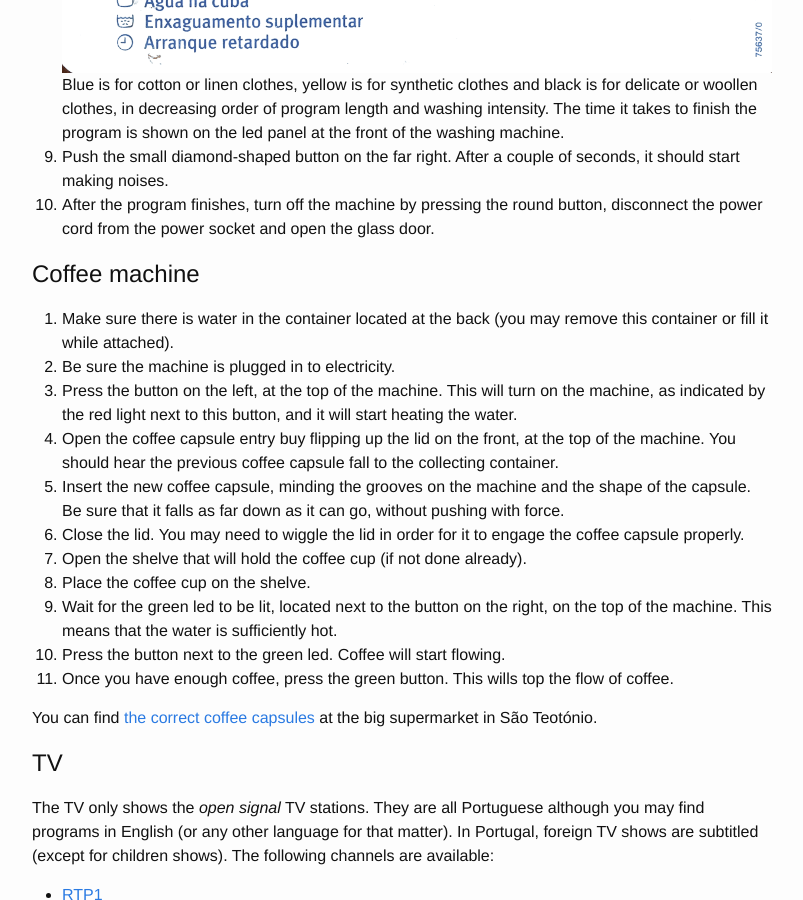
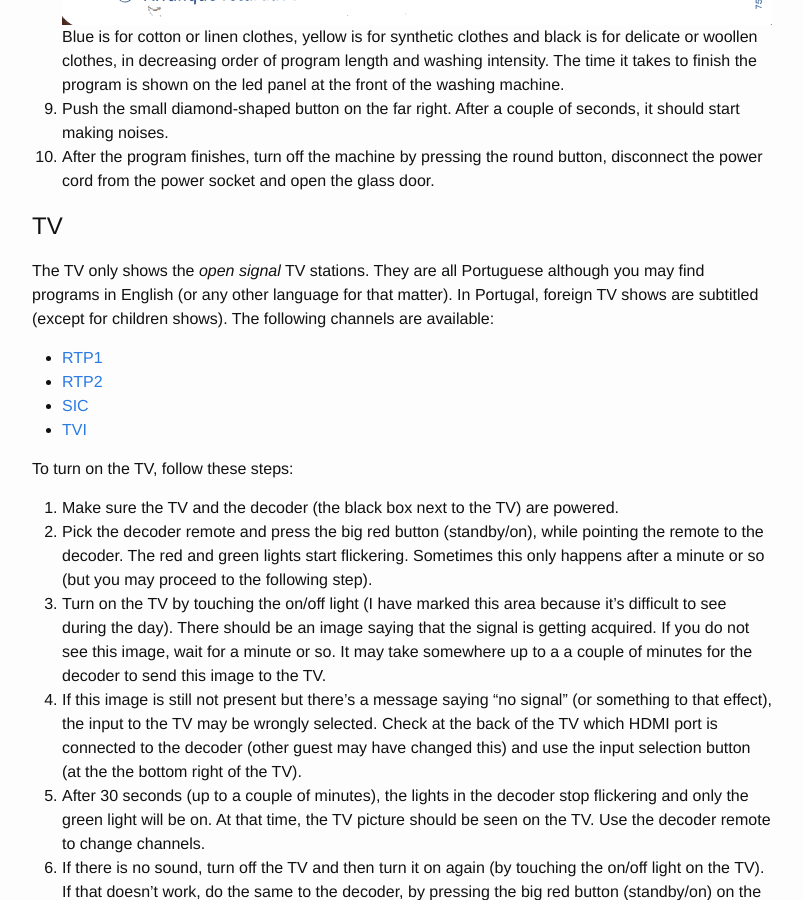
Before and after one commit to jgte/zh, a Jekyll site: the page built from en_desc.md, in a window 1280 px wide and 900 px high, scrolled down 3533 px. Shown: the whole window, without its empty margins (238-1041 px from the left). Built offline with Jekyll 4.4.1, drawn with Linux system fonts in a browser that asks for light colours.

Commit message:
updated notice about Sr Fabiao, removed the coffee machine

```diff
--- a/en_desc.md
+++ b/en_desc.md
@@ -13,8 +13,8 @@ permalink: /en/desc
   * [Microwaves and toaster](#microwaves-and-toaster)
   * [Fridge and freezer](#fridge-and-freezer)
   * [Washing machine](#washing-machine)
-  * [Coffee machine](#coffee-machine)
-  * [TV](#tv)
+<!--   * [Coffee machine](#coffee-machine)
+ -->  * [TV](#tv)
 * [Services](#services)
   * [WiFi internet](#wifi-internet)
   * [Bed sheets and towels](#bed-sheets-and-towels)
@@ -103,7 +103,7 @@ Blue is for cotton or linen clothes, yellow is for synthetic clothes and black i
 9. Push the small diamond-shaped button on the far right. After a couple of seconds, it should start making noises.
 10. After the program finishes, turn off the machine by pressing the round button, disconnect the power cord from the power socket and open the glass door.
 
-## Coffee machine
+<!-- ## Coffee machine
 
 1. Make sure there is water in the container located at the back (you may remove this container or fill it while attached).
 2. Be sure the machine is plugged in to electricity.
@@ -117,7 +117,7 @@ Blue is for cotton or linen clothes, yellow is for synthetic clothes and black i
 10. Press the button next to the green led. Coffee will start flowing.
 11. Once you have enough coffee, press the green button. This wills top the flow of coffee.
 
-You can find [the correct coffee capsules](https://www.mydeltaq.com/capsulas.aspx) at the big supermarket in São Teotónio.
+You can find [the correct coffee capsules](https://www.mydeltaq.com/capsulas.aspx) at the big supermarket in São Teotónio. -->
 
 ## TV
 
--- a/en_intro.md
+++ b/en_intro.md
@@ -118,7 +118,9 @@ Park the car on the street, in front of the house. It is not possible to park th
 
 The village of Zambujeira do Mar is a quiet and peaceful community; robberies are very uncommon. However, during the summer, with the inflow of tourists, it is always a good idea to leave the door locked when absent from the house. Be sure to properly close all windows (including those upstairs).
 
-Do not grant access to the house to anyone, including someone claiming to be me or to be acting on my behalf. The obvious exceptions are your host [*Sra. Zina Sirooka*](http://jgte.github.io/zh/en/intro#house-contacts), who you met when you arrived (or anyone accompanying her), and the police (most likely from the [GNR](http://www.gnr.pt) *Guarda Nacional Republicana* -- National Republican Guard -- who wears [characteristic uniforms](https://www.google.pt/search?q=farda+da+guarda+nacional+republicana&source=lnms&tbm=isch&sa=X&ved=0ahUKEwjum6Kdx97LAhWHchQKHY8ZDtYQ_AUIBygB&biw=1358&bih=650)). Less obvious is to allow access to workers from the electricity company [EDP](http://www.edp.pt), who must be wearing a uniform and able to present identification, so that they can read the electricity counter on the wall to the right, immediately after the front door. There is no need to let them any further than the hall next to the front door.
+Do not grant access into the house to anyone, including someone claiming to be me or to be acting on my behalf. The obvious exceptions are your host [*Sra. Zina Sirooka*](http://jgte.github.io/zh/en/intro#house-contacts), who you met when you arrived (or anyone accompanying her), and the police (most likely from the [GNR](http://www.gnr.pt) *Guarda Nacional Republicana* -- National Republican Guard -- who wears [characteristic uniforms](https://www.google.pt/search?q=farda+da+guarda+nacional+republicana&source=lnms&tbm=isch&sa=X&ved=0ahUKEwjum6Kdx97LAhWHchQKHY8ZDtYQ_AUIBygB&biw=1358&bih=650)). Less obvious is to allow access to workers from the electricity company [EDP](http://www.edp.pt), who must be wearing a uniform and able to present identification, so that they can read the electricity counter on the wall to the right, immediately after the front door. There is no need to let them any further than the hall next to the front door.
+
+There is a small back garden (*horta* in Portuguese), which is laboured by Sr. Fabião. He enters through the front gate and walks up the driveway towards the garage building at the back of the house. Do not be alarm in case you may notice him the kitchen window.
 
 Be aware that the bathtubs (on both toilet rooms) are extremely slippery when wet. Do not climb inside without first setting the rubber mat. If the rubber mat is missing, contact [*Sra. Zina Sirooka*](http://jgte.github.io/zh/en/intro#house-contacts) to get a replacement. Please use the bathtub on the other toilet room until the new rubber mat is available.
 
```
Also changed, not shown: 1 other file.
